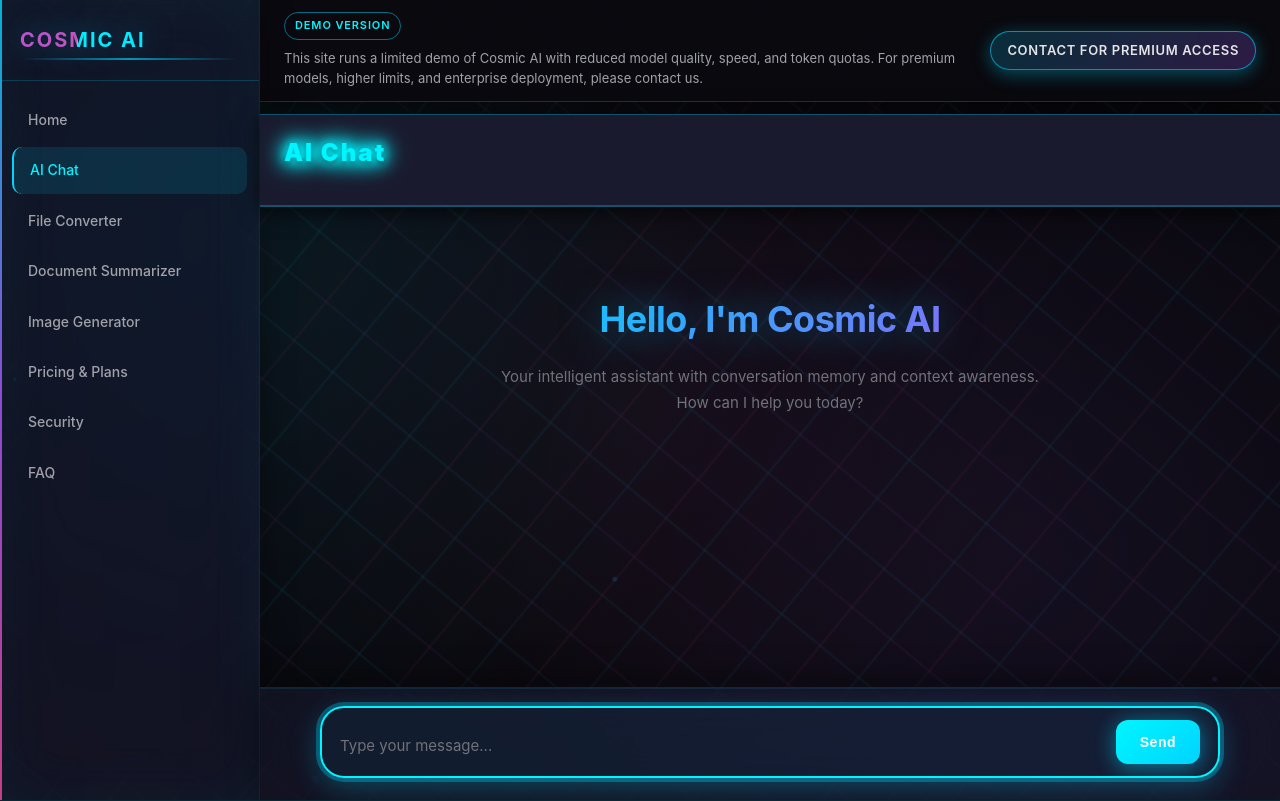
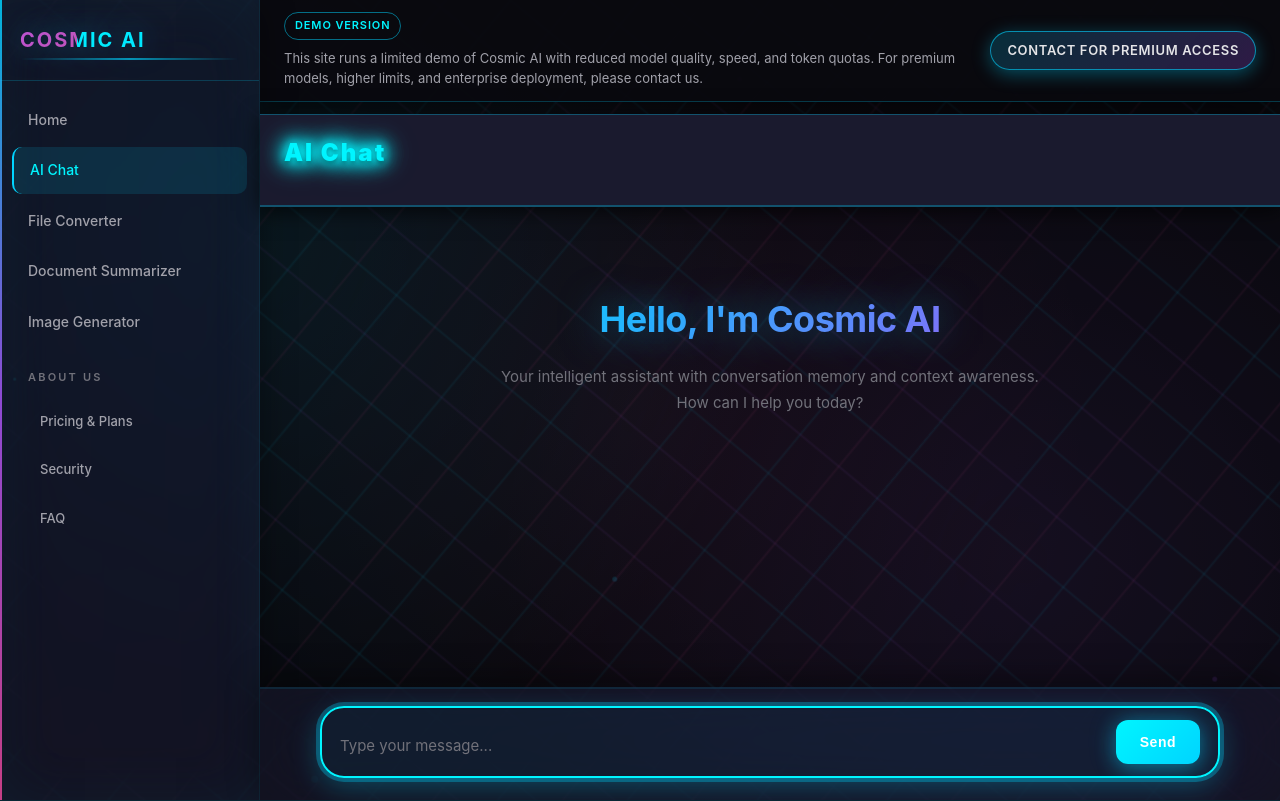
Before and after one commit to linkhanthtel/cosmic-ai, a Flask app: page /chat in a window 1280 px wide. Shown: the top 801 px of the page. Run offline with Flask 3, Linux system fonts and the light colour scheme; data that the repository does not hold is empty.

Commit message:
Update base.html

```diff
--- a/templates/base.html
+++ b/templates/base.html
@@ -279,6 +279,22 @@
             background: rgba(0, 212, 255, 0.12);
             color: var(--accent-cyan);
             border-left: 2px solid var(--accent-blue);
+        }
+
+        .nav-section-title {
+            margin-top: 16px;
+            margin-bottom: 4px;
+            padding: 8px 16px;
+            font-size: 11px;
+            font-weight: 600;
+            letter-spacing: 0.2em;
+            text-transform: uppercase;
+            color: var(--text-muted);
+        }
+
+        .nav-item.nav-sub {
+            padding-left: 28px;
+            font-size: 13px;
         }
 
         /* Main Content Area */
@@ -623,9 +639,12 @@
                 <a href="/converter" class="nav-item {% if request.endpoint == 'converter_page' %}active{% endif %}">File Converter</a>
                 <a href="/summarizer" class="nav-item {% if request.endpoint == 'summarizer_page' %}active{% endif %}">Document Summarizer</a>
                 <a href="/image-generator" class="nav-item {% if request.endpoint == 'image_generator_page' %}active{% endif %}">Image Generator</a>
-                <a href="/pricing" class="nav-item {% if request.endpoint == 'pricing_page' %}active{% endif %}">Pricing & Plans</a>
-                <a href="/security" class="nav-item {% if request.endpoint == 'security_page' %}active{% endif %}">Security</a>
-                <a href="/faq" class="nav-item {% if request.endpoint == 'faq_page' %}active{% endif %}">FAQ</a>
+
+                <div class="nav-section-title">About Us</div>
+                <a href="/pricing" class="nav-item nav-sub {% if request.endpoint == 'pricing_page' %}active{% endif %}">Pricing & Plans</a>
+                <a href="/security" class="nav-item nav-sub {% if request.endpoint == 'security_page' %}active{% endif %}">Security</a>
+                <a href="/faq" class="nav-item nav-sub {% if request.endpoint == 'faq_page' %}active{% endif %}">FAQ</a>
+
                 {% block nav_items %}{% endblock %}
             </div>
         </nav>
```
